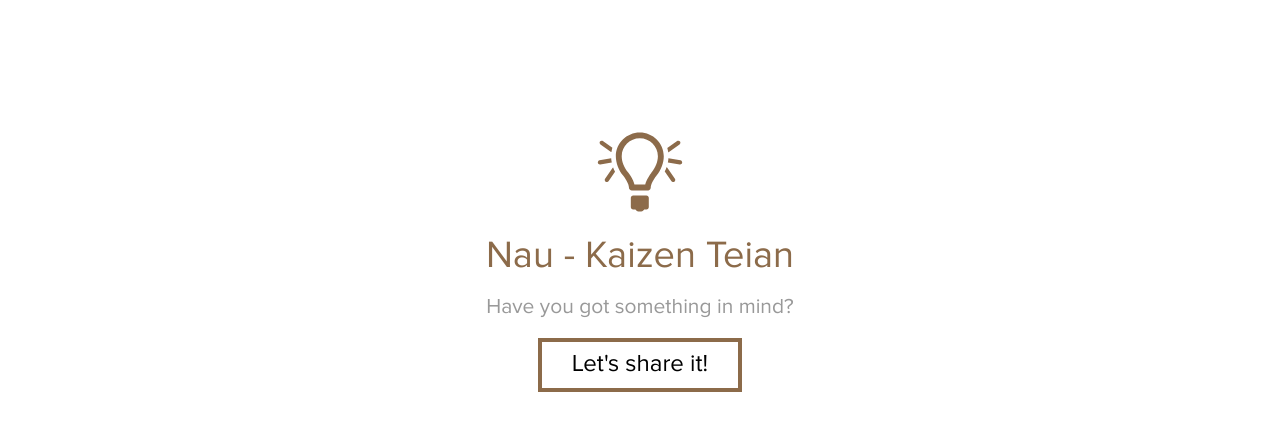
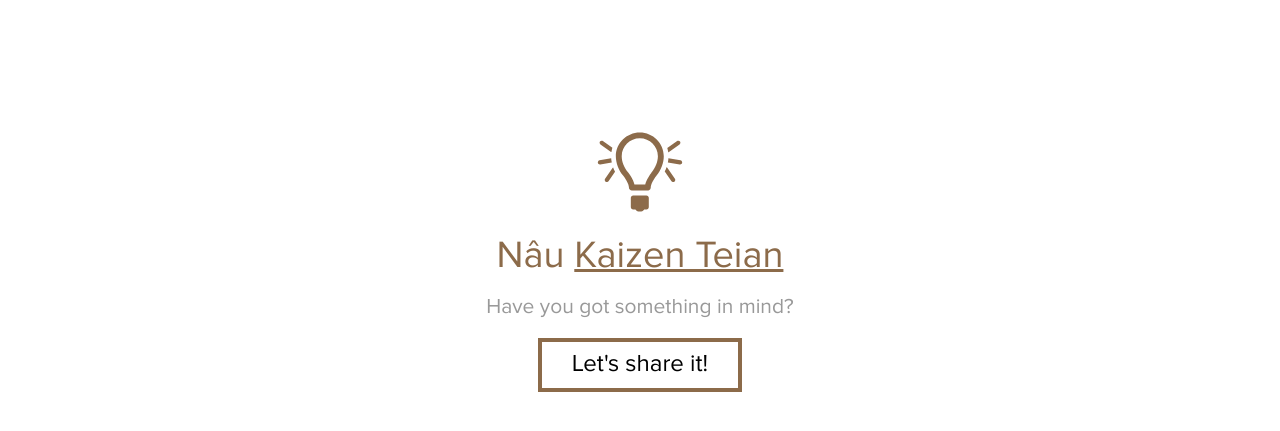
Before and after one commit to naustudio/nau-launchpad, a website: page index.html in a window 1280 px wide. Shown: the top 431 px of the page. Drawn offline with nearby package versions, Linux system fonts and the light colour scheme; files that its build step writes are made by us from their sources.

Commit message:
Add wiki link for Kaizen Teian.

```diff
--- a/css/main.scss
+++ b/css/main.scss
@@ -1,6 +1,7 @@
 /*! HTML5 Boilerplate v4.3.0 | MIT License | http://h5bp.com/ */
 
 $color-primary: #8c6b4a;
+$color-primary-lighter: lighten($color-primary, 10%);
 $color-body: black;
 $color-subtitle: lighten($color-body, 60%);
 
@@ -113,6 +114,22 @@ textarea {
 /* ==========================================================================
    Author's custom styles
    ========================================================================== */
+
+a {
+	color: $color-primary;
+	text-decoration: underline;
+
+	&:hover {
+		color: $color-primary-lighter;
+	}
+
+	&:active {
+		color: $color-primary-lighter;
+	}
+}
+
+
+
 /*EXPERIMENTS WITH FLEX BOX*/
 body {
 	/* flexbox setup */
@@ -181,9 +198,12 @@ body {
 	}
 
 	.feedback-icon {
-		display: block;
-		margin: auto;
-		height: 5.625em; /* 90/16 */
+		display: inline-block;
+
+		&:hover {
+			opacity: 0.8;
+		}
+
 	}
 	.title {
 		font-weight: normal;
@@ -212,7 +232,7 @@ body {
 		padding: 0.25em 1.25em; /* 6/24 */ /* 30/24 */
 
 		&:hover {
-			border-color: lighten($color-primary, 10%);
+			border-color: $color-primary-lighter;
 		}
 		&:active {
 			color: $color-subtitle;
--- a/index.html
+++ b/index.html
@@ -29,8 +29,8 @@
 				<script>(function(){var qs,js,q,s,d=document,gi=d.getElementById,ce=d.createElement,gt=d.getElementsByTagName,id='typef_orm',b='https://s3-eu-west-1.amazonaws.com/share.typeform.com/';if(!gi.call(d,id)){js=ce.call(d,'script');js.id=id;js.src=b+'widget.js';q=gt.call(d,'script')[0];q.parentNode.insertBefore(js,q)}})()</script> -->
 
 
-				<img class="feedback-icon" src="img/light-bulb.svg" width="90" height="90" alt="Idea">
-				<h1 class="title">Nau - Kaizen Teian</h1>
+				<a class="feedback-icon" href="https://nau.typeform.com/to/QIQ7ZP"><img src="img/light-bulb.svg" width="90" height="90" alt="Idea"></a>
+				<h1 class="title">Nâu <a href="http://en.wikipedia.org/wiki/Kaizen" target="_blank">Kaizen Teian</a></h1>
 				<h3 class="subtitle">Have you got something in mind?</h3>
 				<a href="https://nau.typeform.com/to/QIQ7ZP" class="big-btn" title="Open Nau Studio Feedback Form">Let's share it!</a>
 			</section>
--- a/package.json
+++ b/package.json
@@ -1,6 +1,6 @@
 {
 	"name": "nau-launchpad",
-	"version": "0.0.1",
+	"version": "0.1.0",
 	"repository": {
 		"type": "git",
 		"url": "https://github.com/naustudio/nau-launchpad.git"
```
Lines whose indentation alone changed are shown as unchanged.
